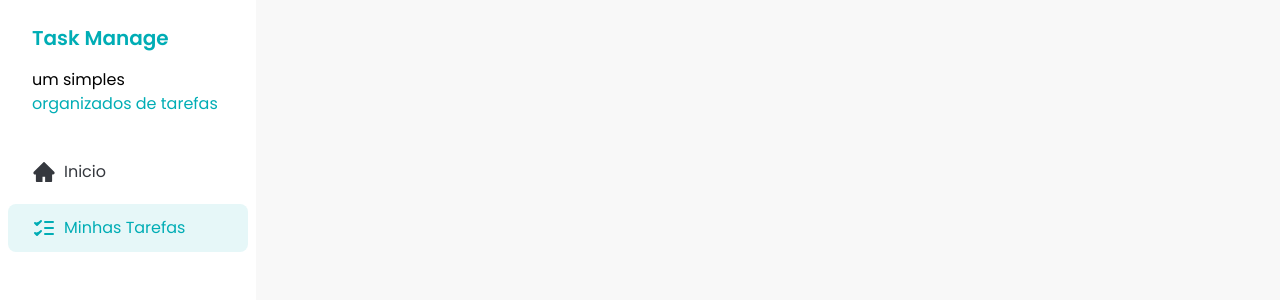
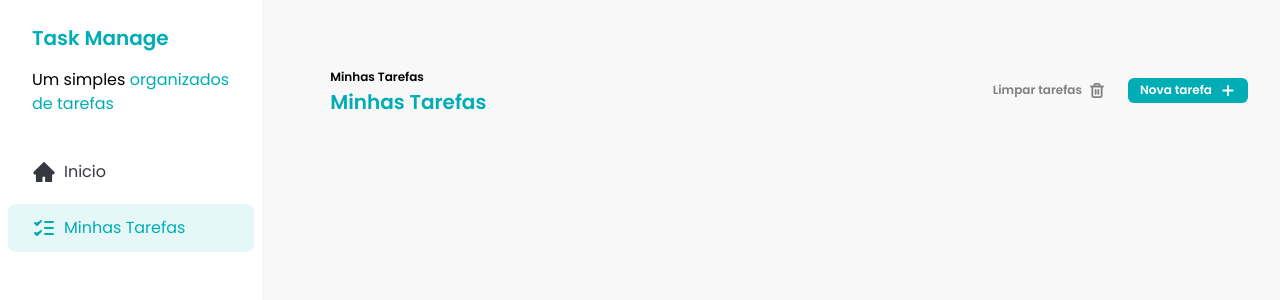
Before and after one commit to RobsonFerrazMineiro/rfm-task-manager, a React (Vite) app: page / in a window 1280 px wide. Shown: the top 300 px of the page. Built offline with nearby package versions, Linux system fonts and the light colour scheme.

Commit message:
feat: add initial Task and Button components

```diff
--- a/src/App.jsx
+++ b/src/App.jsx
@@ -1,9 +1,11 @@
 import Sidebar from "./components/Sidebar"
+import Tasks from "./components/Tasks"
 
 function App() {
   return (
-    <div>
+    <div className="flex gap-9">
       <Sidebar />
+      <Tasks />
     </div>
   )
 }
--- /dev/null
+++ b/src/components/Button.jsx
@@ -0,0 +1,20 @@
+const Button = ({ children, variant = "primary" }) => {
+  const getVariantClasses = () => {
+    if (variant === "primary") {
+      return "bg-[#00ADB5] text-white"
+    }
+    if (variant === "ghost") {
+      return "bg-transparent text-[#818181]"
+    }
+  }
+
+  return (
+    <button
+      className={`transtion flex items-center gap-2 rounded-md px-3 py-1 text-xs font-semibold hover:opacity-75 ${getVariantClasses()}`}
+    >
+      {children}
+    </button>
+  )
+}
+
+export default Button
--- a/src/components/Sidebar.jsx
+++ b/src/components/Sidebar.jsx
@@ -1,14 +1,14 @@
 import SidebarButton from "./SidebarButton"
-import HomeIcon from "/src/assets/icons/Home.svg?react"
-import TasksIcon from "/src/assets/icons/Tasks.svg?react"
+import HomeIcon from "/src/assets/icons/home.svg?react"
+import TasksIcon from "/src/assets/icons/tasks.svg?react"
 
 const Sidebar = () => {
   return (
-    <div className="h-screen w-64 bg-white">
+    <div className="h-screen bg-white">
       <div className="space-y-4 p-8 py-6">
         <h1 className="text-xl font-semibold text-[#00ADB5]">Task Manage</h1>
         <p className="font-normal">
-          um simples{" "}
+          Um simples{" "}
           <span className="text-[#00ADB5]">organizados de tarefas</span>
         </p>
       </div>
--- a/src/components/Tasks.jsx
+++ b/src/components/Tasks.jsx
@@ -1,54 +1,30 @@
-import { useEffect, useState } from "react";
-import Header from "./Header";
+import Button from "./Button"
+import AddIcon from "/src/assets/icons/add.svg?react"
+import TrashIcon from "/src/assets/icons/trash.svg?react"
 
-function Tasks() {
-  const [inputValue, setInputValue] = useState("teste");
-
-  const [messages, setMessage] = useState([
-    "Hello world",
-    "FSC isn the best course in the world",
-    "I love React",
-  ]);
-
-  //componentDidMount
-  useEffect(() => {
-    console.log("Mounting...");
-  }, []);
-
-  function handleButtonClick() {
-    setMessage([...messages, inputValue]);
-  }
-
+const Tasks = () => {
   return (
-    <div>
-      {messages.lenght <= 2 && (
-        <Header>
-          <h1>Add a tasks</h1>
-        </Header>
-      )}
-      <input
-        className="input"
-        type="text"
-        placeholder="Creatr your task"
-        value={inputValue}
-        onChange={(e) => setInputValue(e.target.value)}
-      />
-      <button className="button" onClick={handleButtonClick}>
-        Add task
-      </button>
-
-      <Header>
-        <h1>My tasks</h1>
-      </Header>
-      <div>
-        <ul>
-          {messages.map((messages) => {
-            return <li>{messages}</li>;
-          })}
-        </ul>
+    <div className="w-full px-8 py-16">
+      <div className="flex w-full justify-between">
+        <div>
+          <span className="text-xs font-semibold">Minhas Tarefas</span>
+          <h2 className="text-xl font-semibold text-[#00ADB5]">
+            Minhas Tarefas
+          </h2>
+        </div>
+        <div className="flex items-center gap-3">
+          <Button variant="ghost">
+            Limpar tarefas
+            <TrashIcon />
+          </Button>
+          <Button>
+            Nova tarefa
+            <AddIcon />
+          </Button>
+        </div>
       </div>
     </div>
-  );
+  )
 }
 
-export default Tasks;
+export default Tasks
```
Also changed, not shown: src/assets/icons/add.svg (added), src/assets/icons/trash.svg (added).
